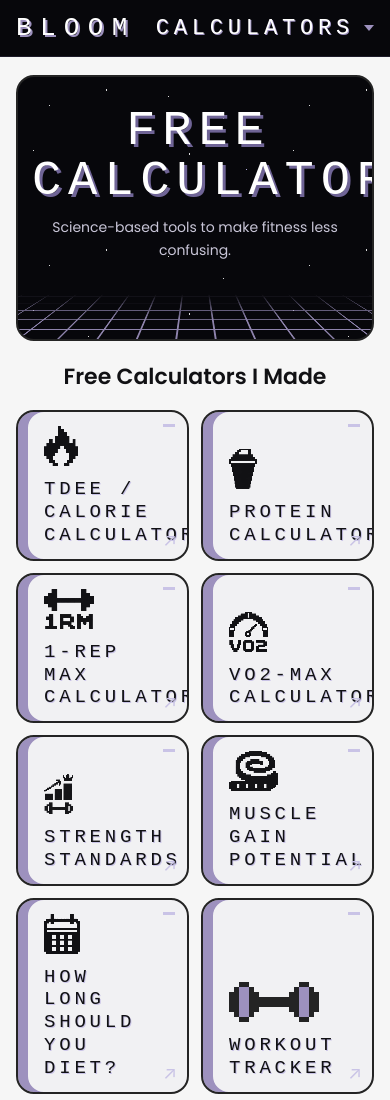
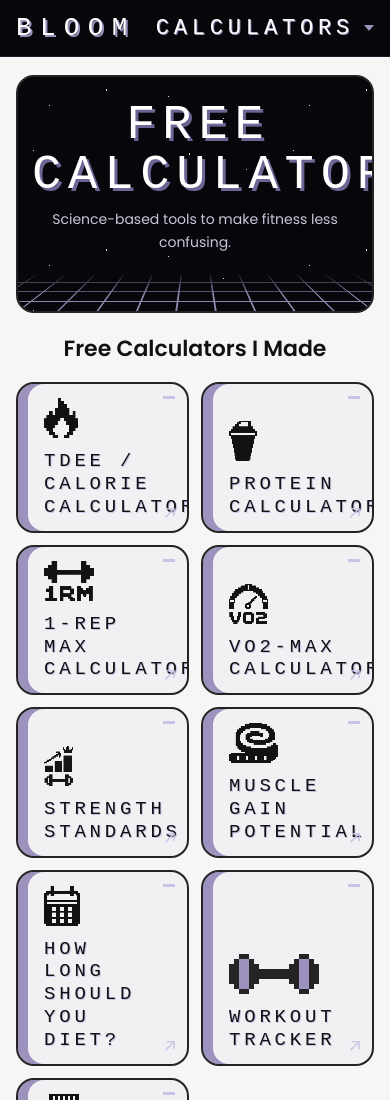
Before and after one commit to karifilipek-ops/Bloom, a plain HTML site: page index.html in a window 390 px wide. Shown: the top 1100 px of the page. Drawn offline with Linux system fonts and the light colour scheme; a web font is replaced by a local one.

Commit message:
Home banner on phones: shorter, less space above the grid
Co-Authored-By: Claude Opus 5.5 <noreply@anthropic.com>
Claude-Session: https://claude.ai/code/session_01VWttRCxdj4yyDR3tp8pMJj

```diff
--- a/assets/css/site.css
+++ b/assets/css/site.css
@@ -448,3 +448,8 @@ hr.rule { border: 0; border-top: 1px solid var(--line); margin: 40px auto; max-w
   .hero.sm .px { height: 52px; margin-bottom: 10px; }
   .hero.sm::after { height: 120px; }
 }
+@media (max-width: 560px) {
+  .hero:not(.sm) { padding: 24px 14px 58px; }
+  .hero:not(.sm)::after { height: 118px; }
+  .hero:not(.sm) p { margin-top: 8px; }
+}
```
